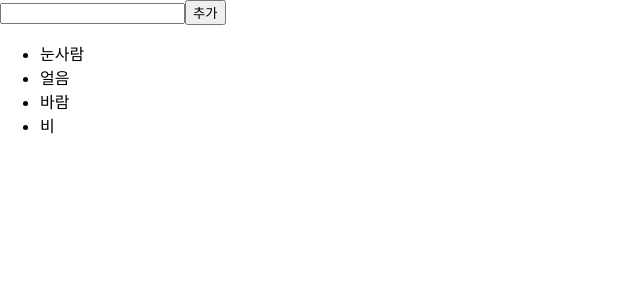
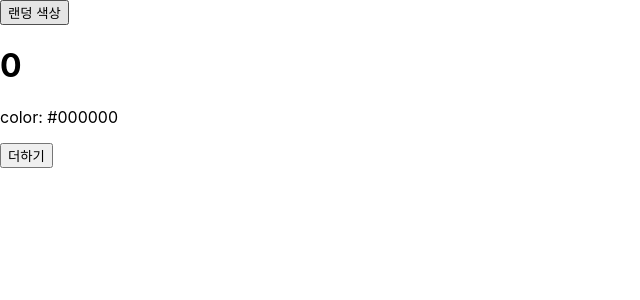
Before and after one commit to malvr00/React-Study, a React (Create React App) app: page / in a window 1280 px wide. Shown: the top 300 px of the page, without its empty margins (0-640 px from the left). Built offline with nearby package versions, Linux system fonts and the light colour scheme.

Commit message:
LifeCycle

```diff
--- a/src/App.js
+++ b/src/App.js
@@ -6,9 +6,30 @@
 import EventPractice from "./EventPractice";
 import Say from "./Say";
 import { IterationSample } from "./IterationSample";
+import { LifeCycleSample } from "./LifeCycleSample";
 
-const App = () => {
-  return <IterationSample />;
-};
+function getRandomColor() {
+  return "#" + Math.floor(Math.random() * 16777215).toString(16);
+}
+
+class App extends Component {
+  state = {
+    color: "#000000",
+  };
+  handleClick = () => {
+    this.setState({
+      color: getRandomColor(),
+    });
+  };
+
+  render() {
+    return (
+      <>
+        <button onClick={this.handleClick}>랜덩 색상</button>
+        <LifeCycleSample color={this.state.color} />
+      </>
+    );
+  }
+}
 
 export default App;
--- /dev/null
+++ b/src/LifeCycleSample.js
@@ -0,0 +1,77 @@
+import React, { Component } from "react";
+
+export class LifeCycleSample extends Component {
+  state = {
+    number: 0,
+    color: null,
+  };
+
+  myRef = null;
+
+  constructor(props) {
+    super(props);
+    console.log("constructor");
+  }
+
+  static getDerivedStateFromProps(nextProps, prevState) {
+    console.log("getDerivedStateFromProps");
+    if (nextProps.color !== prevState.color) {
+      return {
+        color: nextProps.color,
+      };
+    }
+    return null;
+  }
+
+  componentDidMount() {
+    console.log("componentDidMount");
+  }
+
+  shouldComponentUpdate(nextProps, nextState) {
+    console.log("shouldComponentUpdate", nextProps, nextState);
+    // 숫자의 마지막 자리가 4면 리렌더링하지 않습니다.
+    return nextState.number % 10 !== 4;
+  }
+
+  componentWillUnmount() {
+    console.log("componentWillUnmount");
+  }
+
+  handleClick = () => {
+    this.setState({
+      number: this.state.number + 1,
+    });
+  };
+
+  getSnapshotBeforeUpdate(prevProps, prevState) {
+    console.log("getSnapshotBeforUpdate");
+    if (prevProps.color !== this.props.color) {
+      return this.myRef.style.color;
+    }
+    return null;
+  }
+
+  componentDidUpdate(prevProps, prevState, snapshot) {
+    console.log("componentDidUpdate", prevProps, prevState);
+    if (snapshot) {
+      console.log("업데이트되기 직전 색상 : ", snapshot);
+    }
+  }
+
+  render() {
+    console.log("render");
+    const style = {
+      color: this.props.color,
+    };
+
+    return (
+      <>
+        <h1 style={style} ref={(ref) => (this.myRef = ref)}>
+          {this.state.number}
+        </h1>
+        <p>color: {this.state.color}</p>
+        <button onClick={this.handleClick}>더하기</button>
+      </>
+    );
+  }
+}
```
